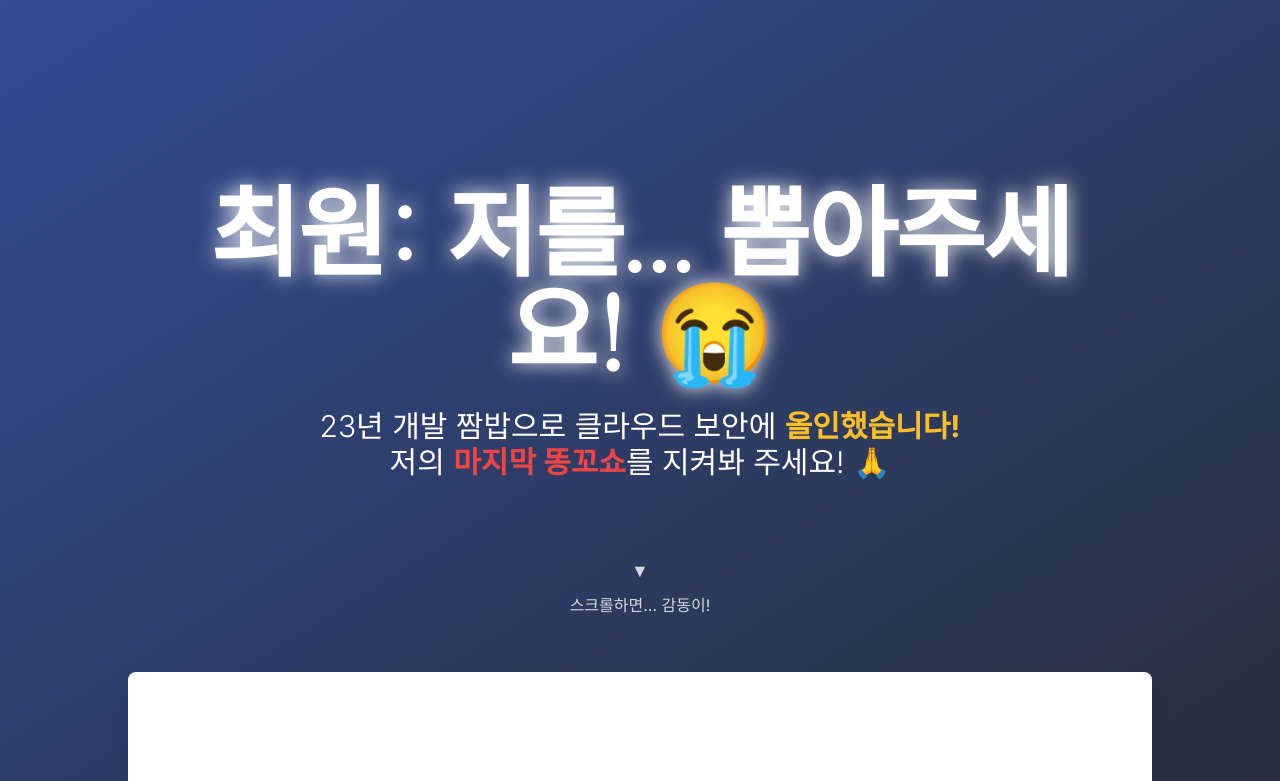
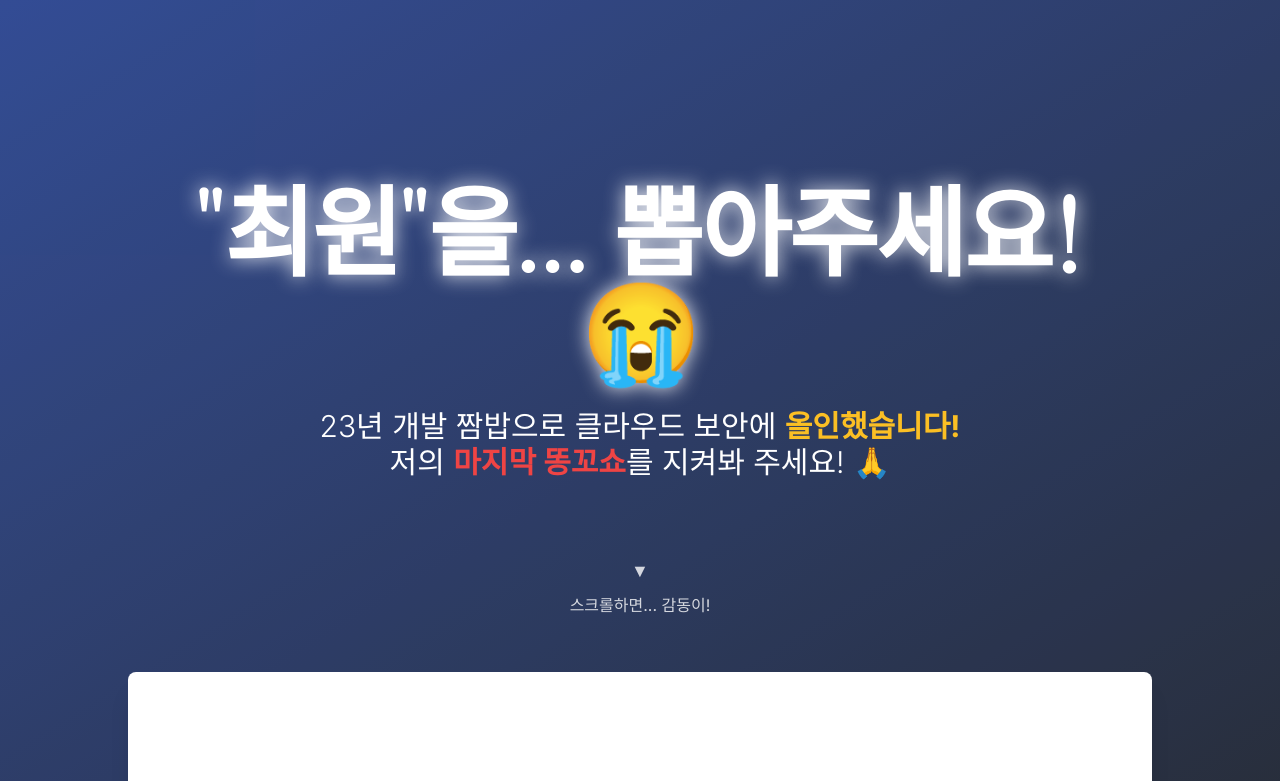
Before and after one commit to devops-choi/devops-chio.github.io, a plain HTML site: page index.html in a window 1280 px wide. Shown: the top 781 px of the page. Drawn offline with nearby package versions, Linux system fonts and the light colour scheme.

Commit message:
update header text for improved clarity and emphasis

```diff
--- a/index.html
+++ b/index.html
@@ -14,7 +14,7 @@
     <header id="home" class="relative py-32 md:py-48 text-center text-white overflow-hidden">
         <div class="relative z-10 max-w-5xl mx-auto px-4 sm:px-6 lg:px-8">
             <h1 class="text-6xl md:text-8xl font-bold tracking-tight mb-6 animate-pulse-text drop-shadow-lg font-nanum-myeongjo">
-                최원: 저를... 뽑아주세요! 😭
+                "최원"을... 뽑아주세요! 😭
             </h1>
             <p class="text-2xl md:text-3xl font-light opacity-90 max-w-3xl mx-auto animate-fade-in-up">
                 23년 개발 짬밥으로 클라우드 보안에 <strong class="font-bold text-yellow-400">올인했습니다!</strong> <br>
```
